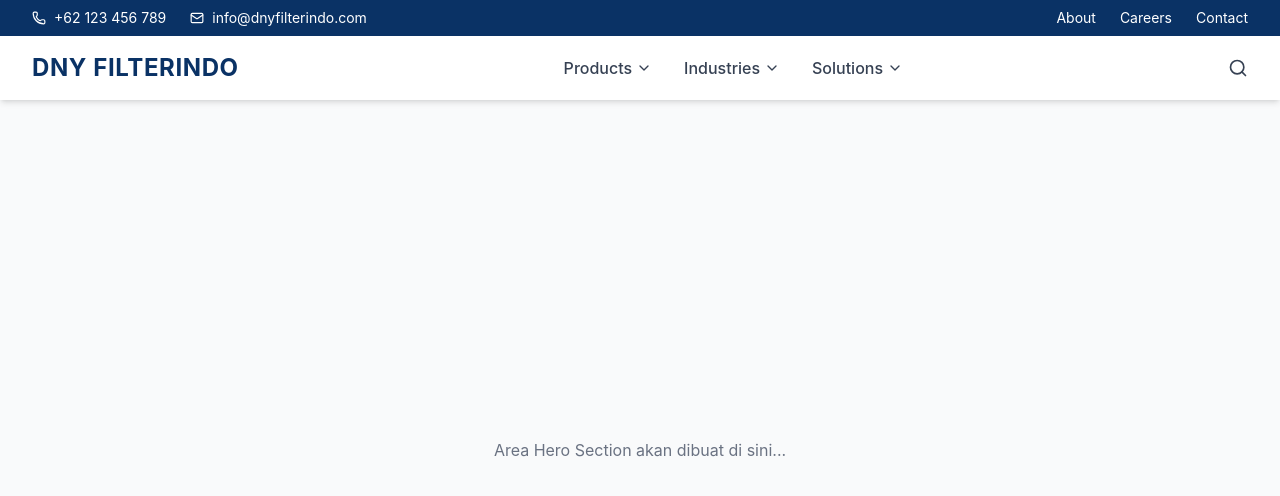
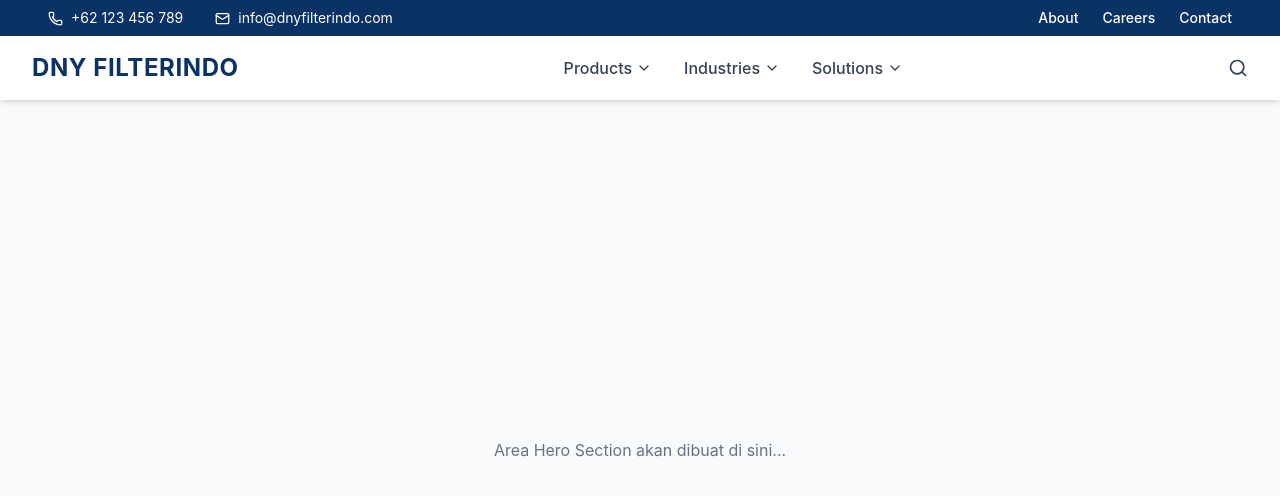
Before and after one commit to afsalprimamaula/dny-filterindo-redesign, a React (Vite) app: page / in a window 1280 px wide. Shown: the top 496 px of the page. Built offline with nearby package versions, Linux system fonts and the light colour scheme.

Commit message:
Perbaikan: Memisahkan komponen TopBar dan Header

```diff
--- a/src/App.jsx
+++ b/src/App.jsx
@@ -1,17 +1,22 @@
 import React from 'react';
 import Header from './components/Header';
-import TopBar from './components/TopBar';
+import TopBar from './components/TopBar'; // Import TopBar
 
 function App() {
   return (
     <div className="min-h-screen flex flex-col bg-gray-50">
-      {/* Memanggil komponen Header */}
+
+      {/* Panggil komponen TopBar di sini agar posisinya paling atas */}
+      <TopBar />
+
+      {/* Panggil komponen Header di bawahnya */}
       <Header />
 
       {/* Area untuk Hero Section selanjutnya */}
       <main className="flex-grow flex items-center justify-center">
         <p className="text-gray-500">Area Hero Section akan dibuat di sini...</p>
       </main>
+
     </div>
   );
 }
--- a/src/components/Header.jsx
+++ b/src/components/Header.jsx
@@ -5,24 +5,6 @@ const Header = () => {
   return (
     <header className="w-full flex flex-col z-50 sticky top-0 font-sans">
 
-      {/* --- TOP BAR (Warna Biru) --- */}
-      <div className="bg-dny-blue text-white py-2 px-8 flex flex-col md:flex-row justify-between items-center text-sm">
-        <div className="flex gap-6">
-          <a href="#" className="flex items-center gap-2 hover:text-gray-300 transition-colors">
-            <Phone size={14} />
-            <span>+62 123 456 789</span>
-          </a>
-          <a href="#" className="flex items-center gap-2 hover:text-gray-300 transition-colors">
-            <Mail size={14} />
-            <span>info@dnyfilterindo.com</span>
-          </a>
-        </div>
-        <div className="flex gap-6 mt-2 md:mt-0">
-          <a href="#" className="hover:text-gray-300 transition-colors">About</a>
-          <a href="#" className="hover:text-gray-300 transition-colors">Careers</a>
-          <a href="#" className="hover:text-gray-300 transition-colors">Contact</a>
-        </div>
-      </div>
 
       {/* --- MAIN NAVBAR (Warna Putih) --- */}
       <div className="bg-white py-4 px-8 flex justify-between items-center shadow-md">
```
